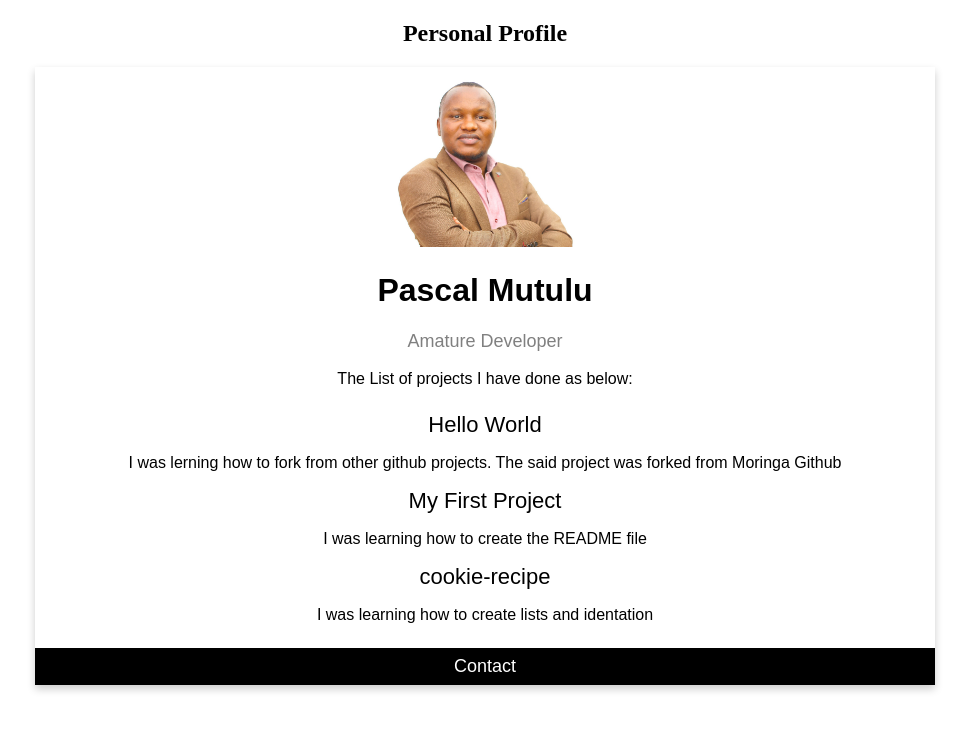
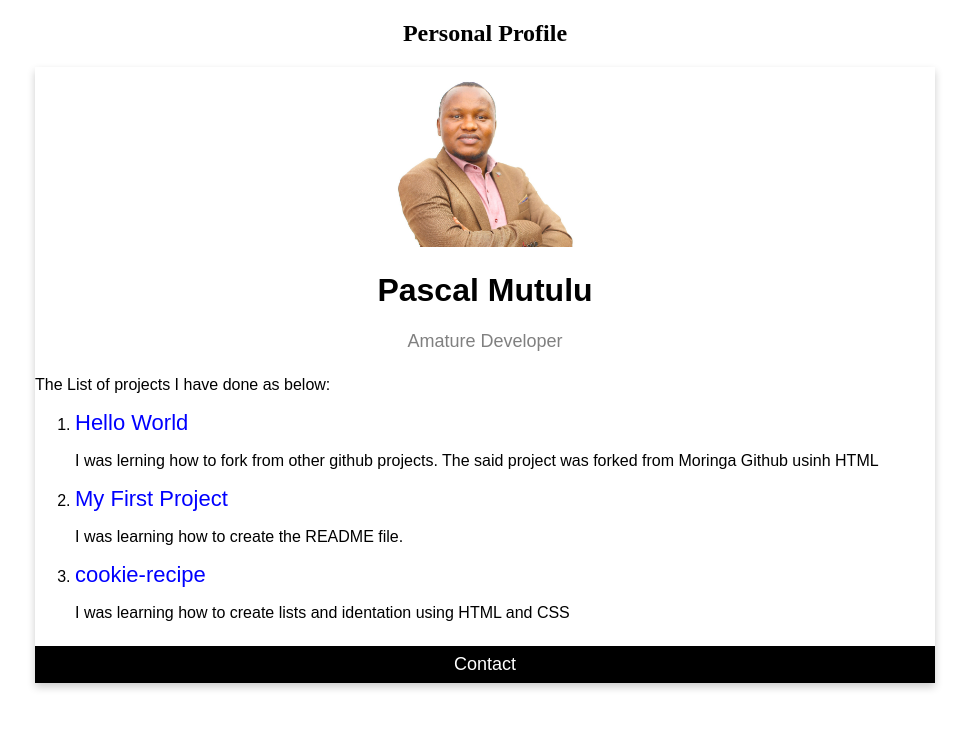
Before and after one commit to pmutulu/week1-devops-project, a plain HTML site: page index.html in a window 1280 px wide. Shown: the whole page, without its empty margins (155-1124 px from the left). Drawn offline with Linux system fonts and the light colour scheme.

Commit message:
Edited the list of projects to add ordered lists

```diff
--- a/index.html
+++ b/index.html
@@ -12,15 +12,17 @@
   <img src="images/pascal.jpg" alt="John" style="width:20%">
   <h1>Pascal Mutulu</h1>
   <p class="title">Amature Developer</p>
-  <p>The List of projects I have done as below:</p>
-  <div style="margin: 24px 0;">
-    <a href="https://github.com/pmutulu/hello-world"> Hello World<i class="fa fa-dribbble"></i></a>
-    <p>I was lerning how to fork from other github projects. The said project was forked from Moringa Github</p>
-    <a href="https://github.com/pmutulu/first_project">My First Project<i class="fa fa-twitter"></i></a>
-    <p>I was learning how to create the README file</p>
-    <a href="https://github.com/pmutulu/cookie-recipe">cookie-recipe<i class="fa fa-linkedin"></i></a>
-    <p>I was learning how to create lists and identation</p>
+  <div class="projects" style="margin: 24px 0;">
+    <p>The List of projects I have done as below:</p>
+    <ol>
+    <li><a href="https://github.com/pmutulu/hello-world"> Hello World<i class="fa fa-dribbble"></i></a></li>
+    <p>I was lerning how to fork from other github projects. The said project was forked from Moringa Github usinh HTML</p>
+    <li><a href="https://github.com/pmutulu/first_project">My First Project<i class="fa fa-twitter"></i></a></li>
+    <p>I was learning how to create the README file.</p>
+    <li><a href="https://github.com/pmutulu/cookie-recipe">cookie-recipe<i class="fa fa-linkedin"></i></a></li>
+    <p>I was learning how to create lists and identation using HTML and CSS</p>
     <a href="#"><i class="fa fa-facebook"></i></a>
+</ol>
   </div>
   <p><button>Contact</button></p>
 </div>
--- a/style.css
+++ b/style.css
@@ -27,9 +27,14 @@ button {
 a {
   text-decoration: none;
   font-size: 22px;
-  color: black;
+  color: blue;
 }
 
 button:hover, a:hover {
   opacity: 0.7;
 }
+
+
+.projects {
+    text-align: left;
+}
```
